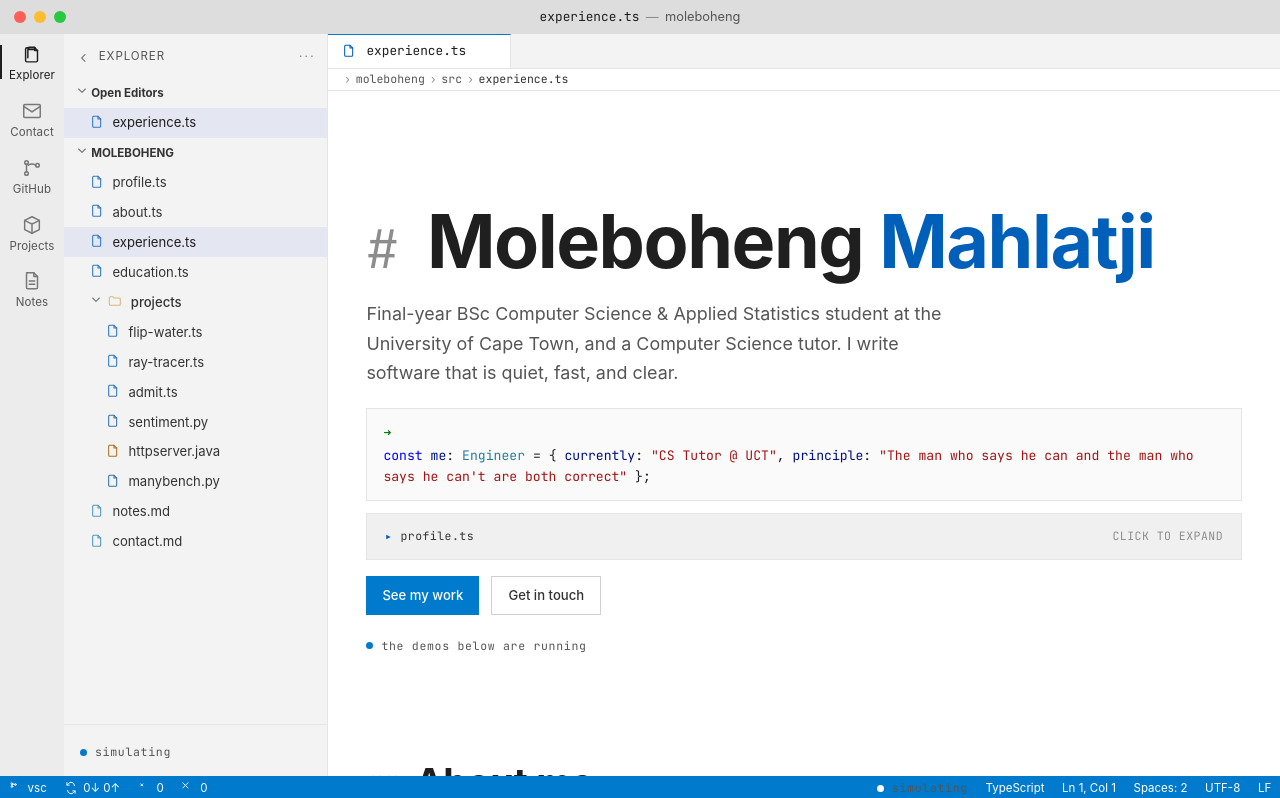
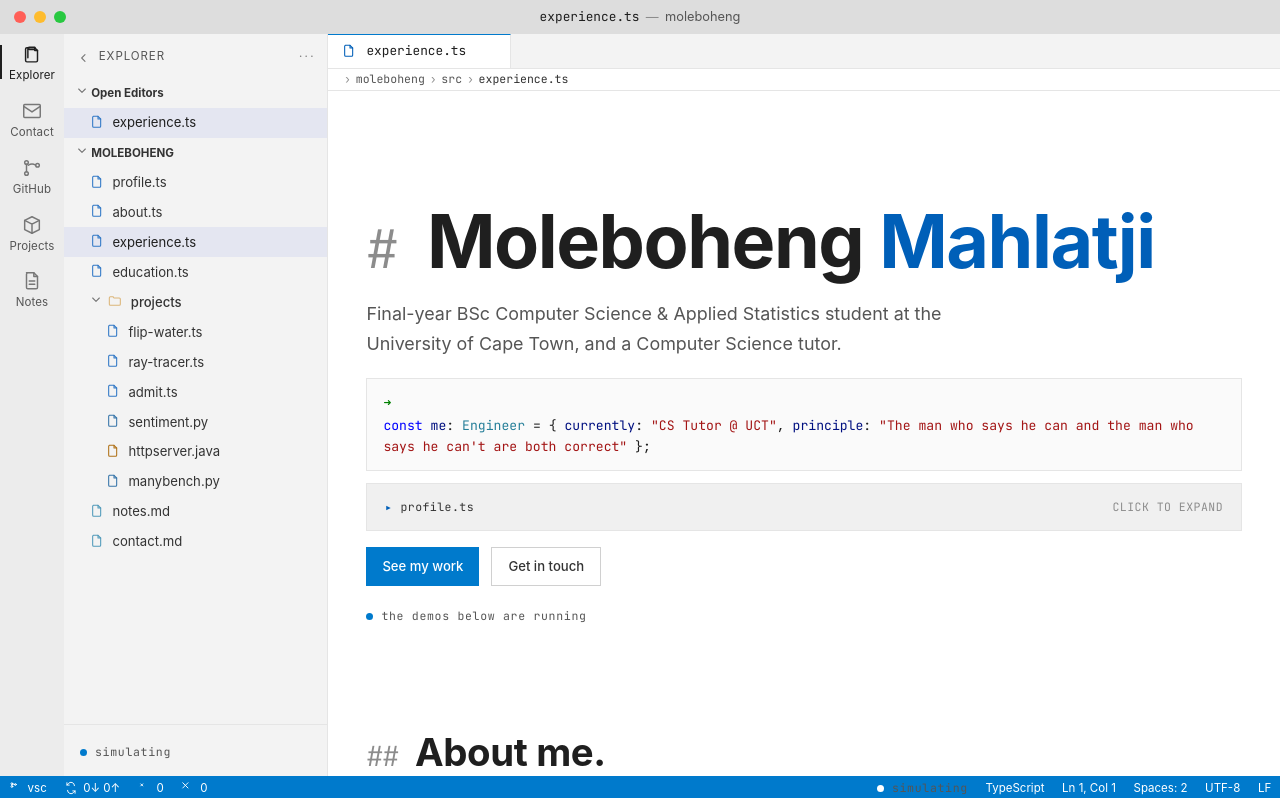
Before and after one commit to mmahlatji/mmahlatji.github.io, a React (Vite) app: page / in a window 1280 px wide. Shown: the top 798 px of the page. Built offline with nearby package versions, Linux system fonts and the light colour scheme.

Commit message:
Drop quiet/fast/clear positioning copy

```diff
--- a/src/pages/Home.tsx
+++ b/src/pages/Home.tsx
@@ -115,8 +115,7 @@ export default function Home() {
           </h1>
           <p className="hero__sub">
             Final-year BSc Computer Science &amp; Applied Statistics student at
-            the University of Cape Town, and a Computer Science tutor. I write
-            software that is quiet, fast, and clear.
+            the University of Cape Town, and a Computer Science tutor.
           </p>
 
           <div className="hero__decl mono">
```
